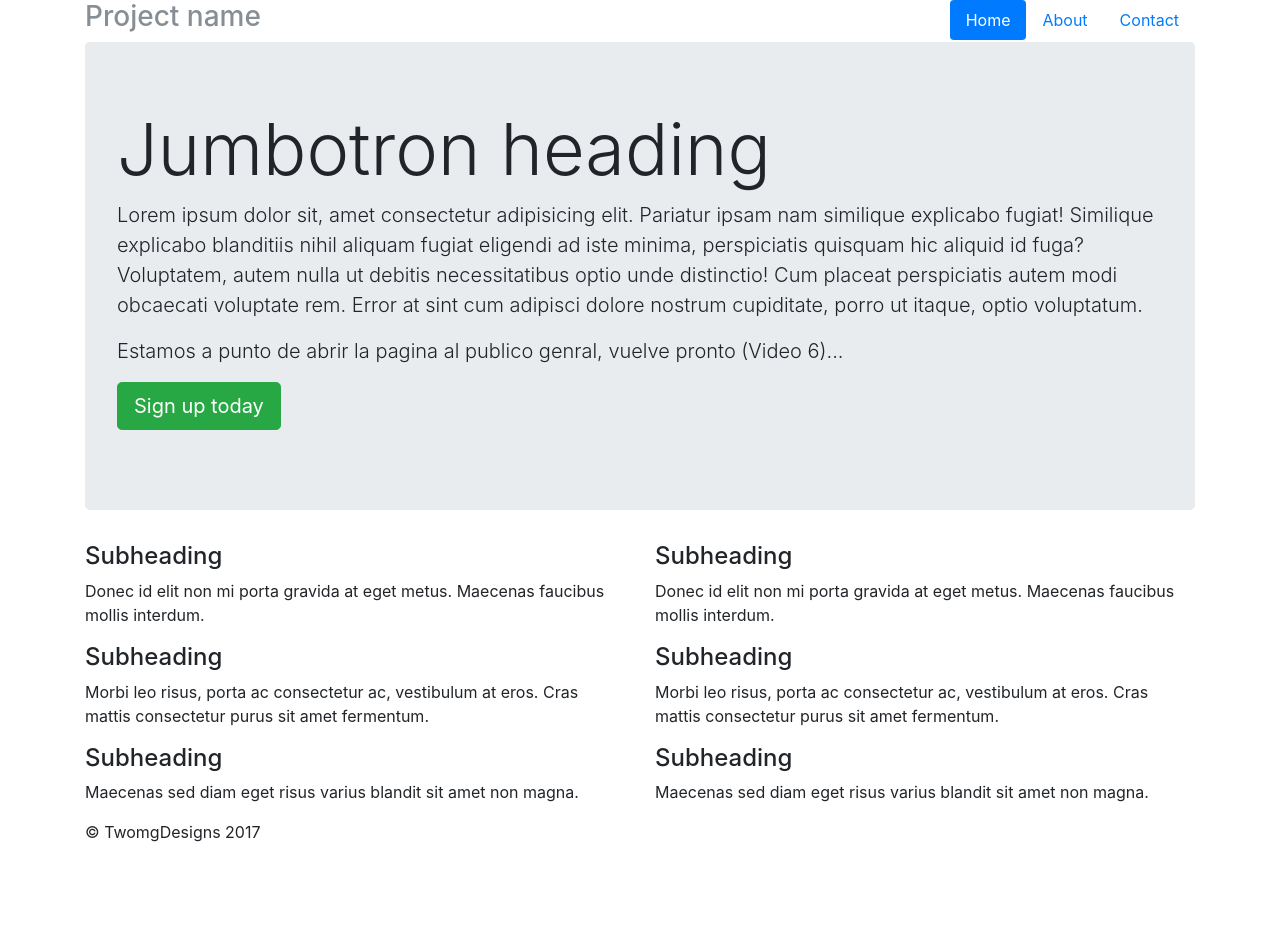
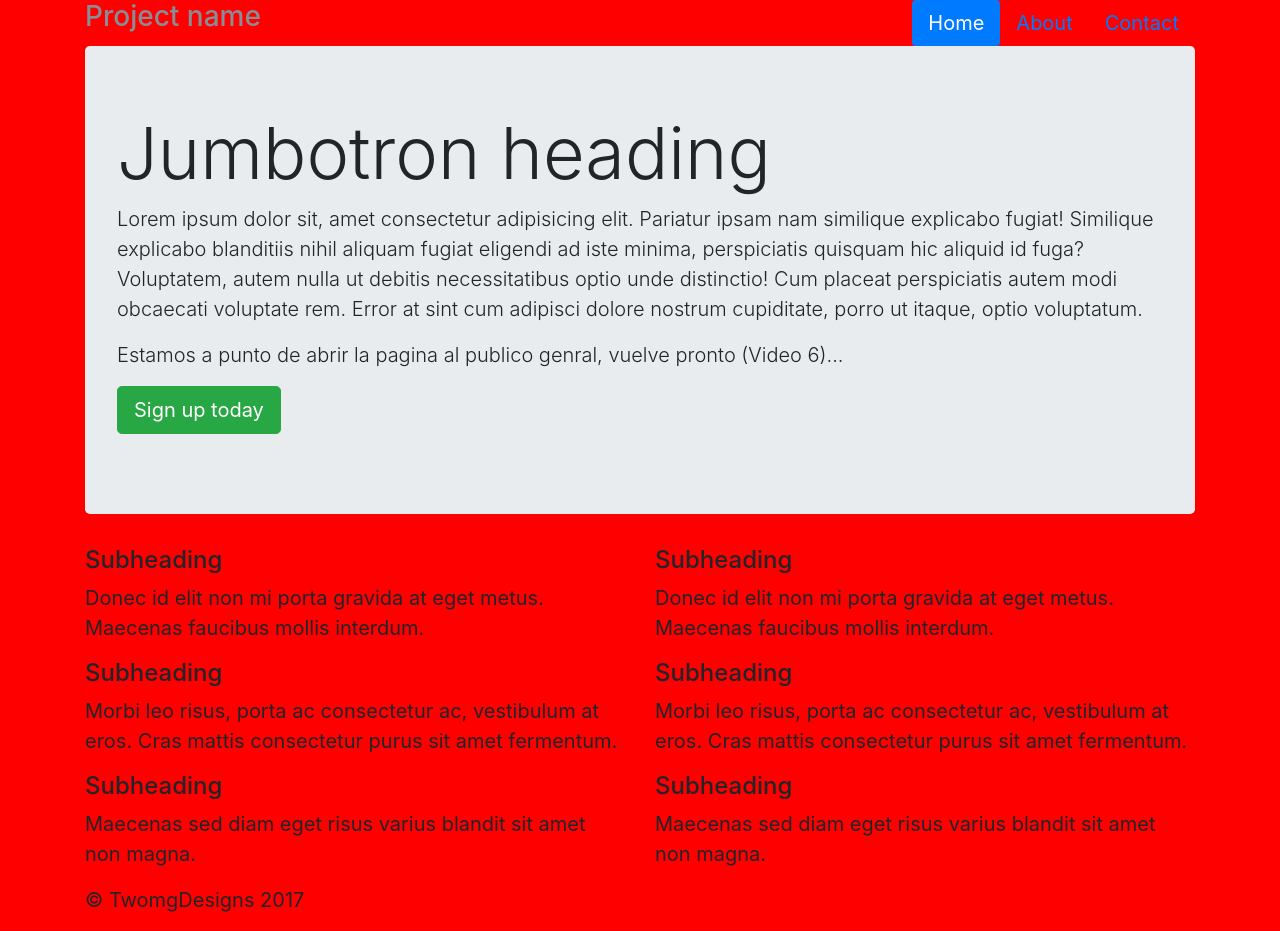
Before and after one commit to GonzalezOmar2015/git_practica, a plain HTML site: page index.html in a window 1280 px wide. Before the commit the page ends 860 px from the top, so only its background shows below. Drawn offline with nearby package versions, Linux system fonts and the light colour scheme.

Commit message:
cambiando estilos

```diff
--- /dev/null
+++ b/css/estilos.css
@@ -0,0 +1,4 @@
+body{
+	background-color: red;
+	font-size: 20px;
+}
--- a/index.html
+++ b/index.html
@@ -10,6 +10,7 @@
     <link rel="stylesheet" href="css/bootstrap.css">
     <!-- <link rel="stylesheet" type="text/css" href="css/bootstrap-grid.css"> -->
     <link rel="stylesheet" href="https://maxcdn.bootstrapcdn.com/bootstrap/4.0.0-beta.2/css/bootstrap.min.css" integrity="sha384-PsH8R72JQ3SOdhVi3uxftmaW6Vc51MKb0q5P2rRUpPvrszuE4W1povHYgTpBfshb" crossorigin="anonymous">
+    <link rel="stylesheet" href="css/estilos.css">
   </head>
   <body>
 <div class="container">
```
